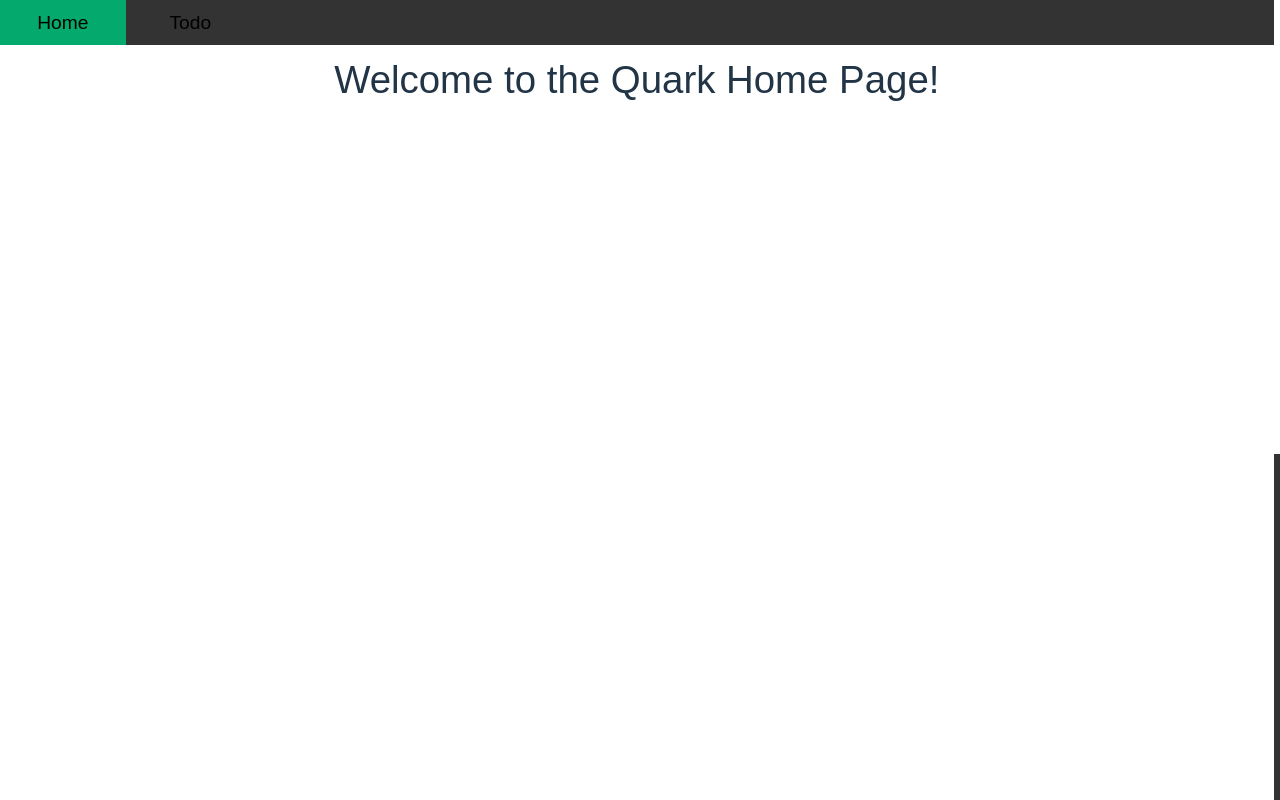
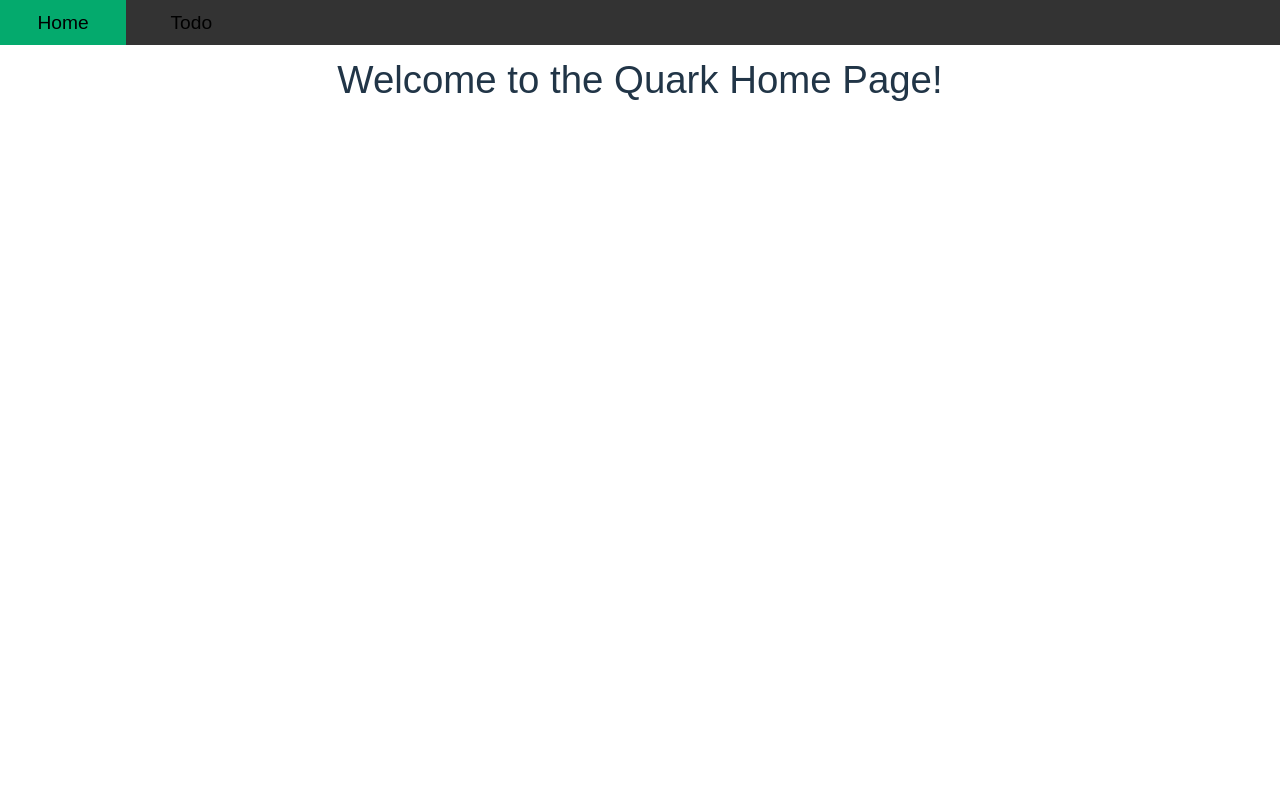
Before and after one commit to tammar16/Quark, a website built with Vite: page index.html in a window 1280 px wide. Built offline with nearby package versions, Linux system fonts and the light colour scheme.

Commit message:
Fix to grid main layout

```diff
--- a/src/main.ts
+++ b/src/main.ts
@@ -8,7 +8,6 @@ import './app.ts'
 
 document.querySelector<HTMLDivElement>('#app')!.innerHTML = `
 <div class="wrapper">
-  <div class="title"></div>
   <nav class="nav">
     <button data-home class="active navbutton">Home</button>
     <button data-todo class="navbutton">Todo</button>
--- a/src/style.css
+++ b/src/style.css
@@ -109,7 +109,7 @@ button:focus-visible {
 
   display: grid;
   grid-template-columns: 1fr 4fr 1fr;
-  grid-template-rows: max-content max-content;
+  grid-template-rows: max-content auto;
   grid-template-areas:
   'main main main'
   'footer footer footer';
@@ -121,7 +121,7 @@ button:focus-visible {
 
     display: grid;
     grid-template-columns: 1fr 4fr 1fr;
-    grid-template-rows: max-content max-content;
+    grid-template-rows: max-content auto;
     grid-template-areas:
     'main main main'
     'empty1 footer empty2';
```
